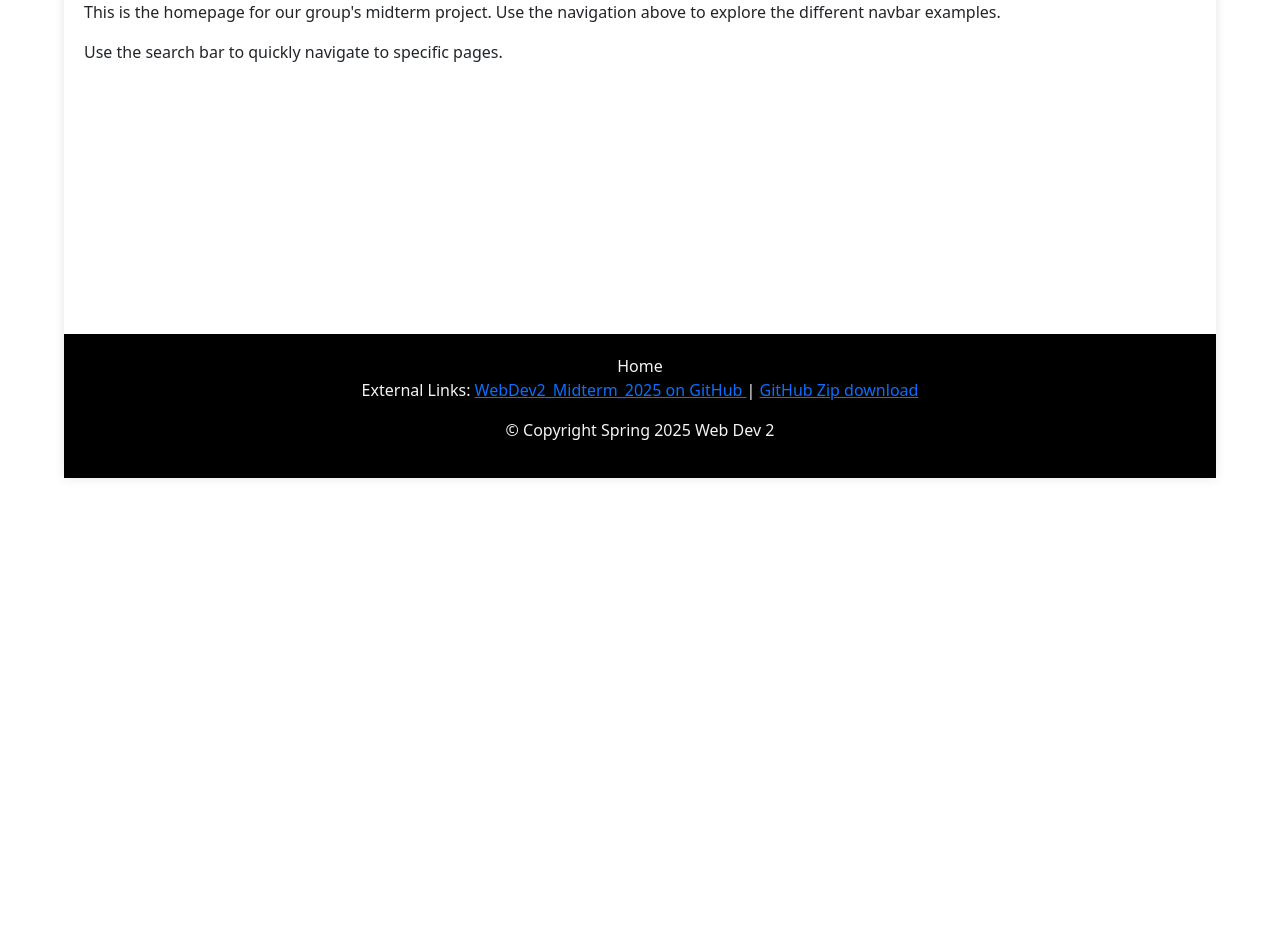
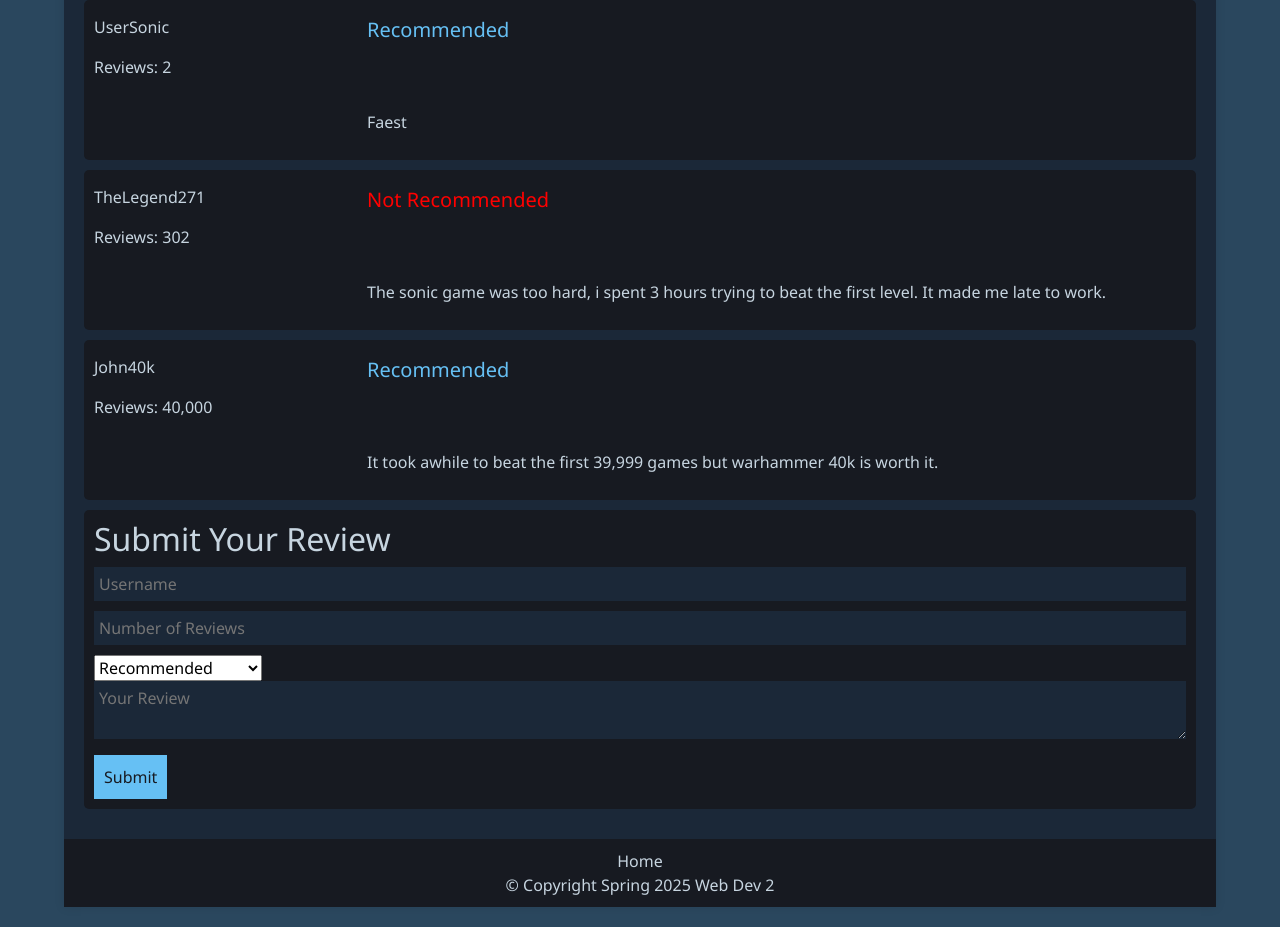
Before and after one commit to gregory-code/WebDev2_Midterm_2025, a plain HTML site: page page2.html in a window 1280 px wide. Shown: the part 230-1157 px from the top of the page. Before the commit the page ends 800 px from the top, so only its background shows below. Drawn offline with nearby package versions, Linux system fonts and the light colour scheme.

Commit message:
Finished page 2

```diff
--- a/page2.html
+++ b/page2.html
@@ -12,44 +12,299 @@
 <script src="js/navbar.js"></script>
 <script src="js/search.js"></script>
 <script>
+
         document.addEventListener('DOMContentLoaded', function() {
+
             setupSearch(); // Call the setupSearch function from search.js
+
         });
 </script>
+<style>
+
+        body {
+
+            font-family: 'Segoe UI', Tahoma, Geneva, Verdana, sans-serif;
+
+            margin: 0;
+
+            padding: 0;
+
+            background-color: #2a475e; /* dark background */
+
+            color: #c7d5e0; /* light text */
+
+        }
+
+        footer {
+
+            background-color: #171a21; /* Dark Blue */
+
+            color: #c7d5e0; /* Light footer text */
+
+            text-align: center;
+
+            padding: 10px 0;
+
+        }
+
+        footer nav a {
+
+            color: #c7d5e0;
+
+            margin: 0 10px;
+
+            text-decoration: none;
+
+        }
+
+        #container {
+
+            width: 90%;
+
+            max-width: 1200px;
+
+            margin: 20px auto;
+
+            background-color: #1b2838; /* not as dark blue container */
+
+            box-shadow: 0 0 10px rgba(0, 0, 0, 0.1);
+
+            overflow: hidden;
+
+        }
+
+        header {
+
+            background-color: #171a21; /* Primary red */
+
+            color: #c7d5e0; /* Light text on red */
+
+            padding: 20px;
+
+            text-align: center;
+
+        }
+
+        .box {
+
+            background-color: #171a21;
+
+            color: #c7d5e0;
+
+            padding: 10px;
+
+            margin-bottom: 10px;
+
+            border-radius: 5px;
+
+        }
+
+        .box-header {
+
+            display: flex;
+
+            padding: 5px 0;
+
+            margin-bottom: 10px;
+
+        }
+
+        .box-header .left {
+
+            flex: 1;
+
+        }
+
+        .box-header .right {
+
+            flex: 3;
+
+            font-size: 1.25em; /* Increase font size by about 5 points (assuming base font size is 16px) */
+
+        }
+
+        .recommended {
+
+            color: #66c0f4; /* Light blue color */
+
+        }
+
+        .not-recommended {
+
+            color: red;
+
+        }
+
+        .box-content {
+
+            display: flex;
+
+        }
+
+        .box-content .left {
+
+            flex: 1;
+
+        }
+
+        .box-content .right {
+
+            flex: 3;
+
+        }
+
+        .new-review-box {
+            background-color: #171a21;
+            color: #c7d5e0;
+            padding: 10px;
+            margin-bottom: 10px;
+            border-radius: 5px;
+        }
+
+        .new-review-box input,
+        .new-review-box textarea {
+            background-color: #1b2838;
+            color: #66c0f4;
+            width: 100%;
+            padding: 5px;
+            border: none;
+            margin-bottom: 10px;
+            -moz-appearance: textfield; /* for Firefox */
+        }
+
+        .new-review-box input::-webkit-outer-spin-button,
+        .new-review-box input::-webkit-inner-spin-button {
+            -webkit-appearance: none; /* for Chrome, Safari, Edge, Opera */
+            margin: 0;
+        }
+
+        .new-review-box button {
+            background-color: #66c0f4;
+            color: #171a21;
+            border: none;
+            padding: 10px;
+            cursor: pointer;
+        }
+
+</style>
 </head>
 
 <body>
 <div id="container">
 <header>
-            <h1>Spring Midterm 2025 | Page 2</h1>
+<h1>Spring Midterm 2025 | Water Vapor<sup style="font-size: 0.3em;">(not to be confused with another gaming platform)</sup></h1>
 <script>
+
                 document.write(generateNavbar());
 </script>
 </header>
 
         <div id="content">
-            <h2>Welcome to the Spring Midterm 2025!</h2>
-            <p>This is the homepage for our group's midterm project. Use the navigation above to explore the different navbar examples.</p>
-            <p>Use the search bar to quickly navigate to specific pages.</p>
+<h2>MOST RECENT REVIEWS</h2>
+<div class="box">
+<div class="box-header">
+<div class="left">
+<p>UserSonic</p>
+<p>Reviews: 2</p>
+</div>
+<div class="right recommended">
+<p>Recommended</p>
+</div>
+</div>
+<div class="box-content">
+<div class="left"></div>
+<div class="right">
+<p>Faest</p>
+</div>
+</div>
+</div>
+<div class="box">
+<div class="box-header">
+<div class="left">
+<p>TheLegend271</p>
+<p>Reviews: 302</p>
+</div>
+<div class="right not-recommended">
+<p>Not Recommended</p>
+</div>
+</div>
+<div class="box-content">
+<div class="left"></div>
+<div class="right">
+<p>The sonic game was too hard, i spent 3 hours trying to beat the first level. It made me late to work.</p>
+</div>
+</div>
+</div>
+<div class="box">
+<div class="box-header">
+<div class="left">
+<p>John40k</p>
+<p>Reviews: 40,000</p>
+</div>
+<div class="right recommended">
+<p>Recommended</p>
+</div>
+</div>
+<div class="box-content">
+<div class="left"></div>
+<div class="right">
+<p>It took awhile to beat the first 39,999 games but warhammer 40k is worth it.</p>
+</div>
+</div>
+</div>
 <script>
+
                 console.log("Welcome to the midterm page!");
+
+                function submitReview() {
+                    var username = document.getElementById('username').value;
+                    var reviewCount = document.getElementById('reviewCount').value;
+                    var recommendation = document.getElementById('recommendation').value;
+                    var reviewText = document.getElementById('reviewText').value;
+
+                    var newReview = document.createElement('div');
+                    newReview.classList.add('box');
+                    newReview.innerHTML = `
+                        <div class="box-header">
+                            <div class="left">
+                                <p>${username}</p>
+                                <p>Reviews: ${reviewCount}</p>
+                            </div>
+                            <div class="right ${recommendation === 'recommended' ? 'recommended' : 'not-recommended'}">
+                                <p>${recommendation === 'recommended' ? 'Recommended' : 'Not Recommended'}</p>
+                            </div>
+                        </div>
+                        <div class="box-content">
+                            <div class="left"></div>
+                            <div class="right">
+                                <p>${reviewText}</p>
+                            </div>
+                        </div>
+                    `;
+
+                    var content = document.getElementById('content');
+                    content.insertBefore(newReview, document.querySelector('.new-review-box')); // Insert before the new review box
+                }
 </script>
+<div class="new-review-box">
+<h2>Submit Your Review</h2>
+<input type="text" placeholder="Username" id="username">
+<input type="text" placeholder="Number of Reviews" id="reviewCount">
+<select id="recommendation">
+<option value="recommended">Recommended</option>
+<option value="not-recommended">Not Recommended</option>
+</select>
+<textarea placeholder="Your Review" id="reviewText"></textarea>
+<button onclick="submitReview()">Submit</button>
+</div>
 </div>
 
         <footer>
 <nav>
 <a href="index.html" title="home">Home</a>
 </nav>
-			<p>
-				External Links:
-				<a href="https://github.com/gregory-code/WebDev2_Midterm_2025" target="_blank" rel="noopener noreferrer">
-					WebDev2_Midterm_2025 on GitHub
-				</a>  |
-				<a href="https://github.com/gregory-code/WebDev2_Midterm_2025/archive/refs/heads/main.zip" target="_blank" rel="noopener noreferrer">
-					GitHub Zip download
-				</a>
-			</p>
-			<p>© Copyright Spring 2025 Web Dev 2</p>
+
+            © Copyright Spring 2025 Web Dev 2
 </footer>
 </div>
 </body>
```
Lines whose indentation alone changed are shown as unchanged.
